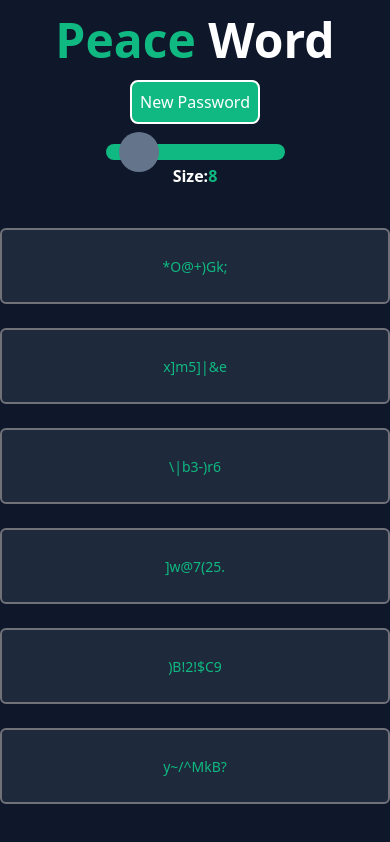
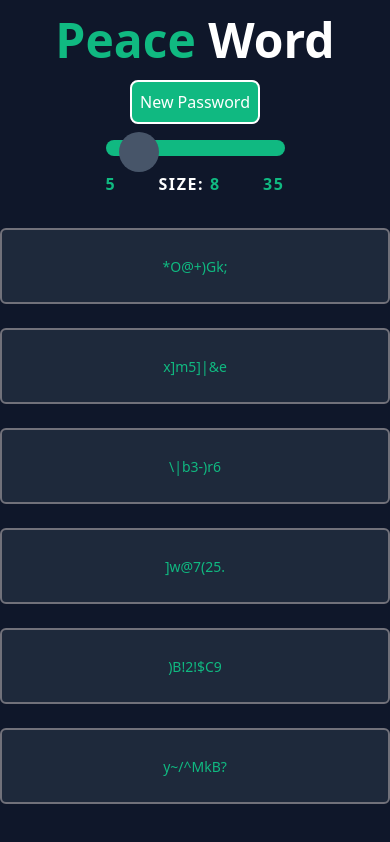
Before and after one commit to Bonniezilla/peace-word-react-app, a Next.js app: page / in a window 390 px wide. Built offline with nearby package versions, Linux system fonts and the light colour scheme.

Commit message:
Adding more styling detail in slider, button, and adjusting responsivity

```diff
--- a/src/app/components/Generator.jsx
+++ b/src/app/components/Generator.jsx
@@ -77,17 +77,19 @@ export default function Generator(props) {
             <div className="flex flex-nowrap max-md:flex-col justify-around items-center
             max-lg:w-full max-lg:px-4 max-md:h-1/6 max-sm:gap-4 w-4/12 h-3/6">
                 <button onClick={() => getPasswords(passwordConfig.size)}
-                    className="text-white bg-emerald-500 p-2 border-2
-                border-solid border-white rounded-lg"
+                className="text-white bg-emerald-500 p-2 border-2
+                border-solid border-white rounded-lg hover:bg-emerald-600 duration-300"
                 >New Password</button>
                 <div className="flex w-6/12 h-12 items-center justify-around">
-                    <div className="flex flex-col w-full h-full">
+                    <div className="flex flex-col w-full h-full gap-4">
                         <input type="range" min="5" max="35" defaultValue={passwordConfig.size}
                             className="size-input" onChange={handleChange} id={'size-input'} />
-                        <span className="text-white flex flex-nowrap font-bold
-                        items-center justify-center h-full w-full">
-                            Size: <span className="text-emerald-500">{passwordConfig.size}</span>
-                        </span>
+                        <div className="text-white flex flex-nowrap font-bold
+                        items-center justify-between h-full w-full tracking-widest">
+                            <h1 className={`${passwordConfig.size == 5 ? "text-white" : "text-emerald-500"} duration-500`}>5</h1>
+                            <h1>SIZE: <span className="text-emerald-500">{passwordConfig.size}</span></h1>
+                            <h1 className={`${passwordConfig.size == 35 ? "text-white" : "text-emerald-500"} duration-500`}>35</h1>
+                        </div>
                     </div>
                 </div>
             </div>
--- a/src/app/globals.css
+++ b/src/app/globals.css
@@ -10,25 +10,25 @@
 }
 
 .size-input {
-    @apply bg-transparent appearance-none cursor-pointer w-full h-full focus:outline-none
+    @apply bg-transparent appearance-none cursor-pointer w-full h-full outline-none
     max-md:w-full flex items-center justify-center;
 }
 
 
 .size-input::-webkit-slider-runnable-track {
-    @apply bg-emerald-500 h-6 rounded-xl max-sm:h-4;
+    @apply bg-emerald-500 h-6 rounded-xl max-sm:h-4 flex items-center justify-center duration-300;
 }
 
 .size-input::-webkit-slider-thumb {
     @apply appearance-none border-emerald-300 border-2
-    bg-slate-500 h-6 w-6 -mt-2 rounded-full max-md:h-10 max-md:w-10 max-md:-mt-3;
+    bg-slate-600 h-6 w-6 rounded-full max-md:h-10 max-md:w-10 max-md:-mt-2 hover:h-8 hover:w-8 hover:rounded-t-none max-md:hover:w-10 max-md:hover:w-10 max-md:hover:mt-0 duration-300;
 }
 
 .size-input::-moz-range-thumb {
     @apply appearance-none border-emerald-300 border-2
-    bg-slate-500 h-6 w-6 -mt-2 rounded-full max-md:h-10 max-md:w-10 max-md:-mt-3;
+    bg-slate-600 h-6 w-6 rounded-full max-md:h-10 max-md:w-10 max-md:-mt-3 hover:h-8 hover:w-8 hover:rounded-t-none duration-300;
 }
 
 .size-input::-moz-range-track {
-    @apply bg-emerald-500 h-6 rounded-xl max-sm:h-4;
+    @apply bg-emerald-500 h-6 rounded-xl max-sm:h-4 flex items-center justify-center;
 }
```
